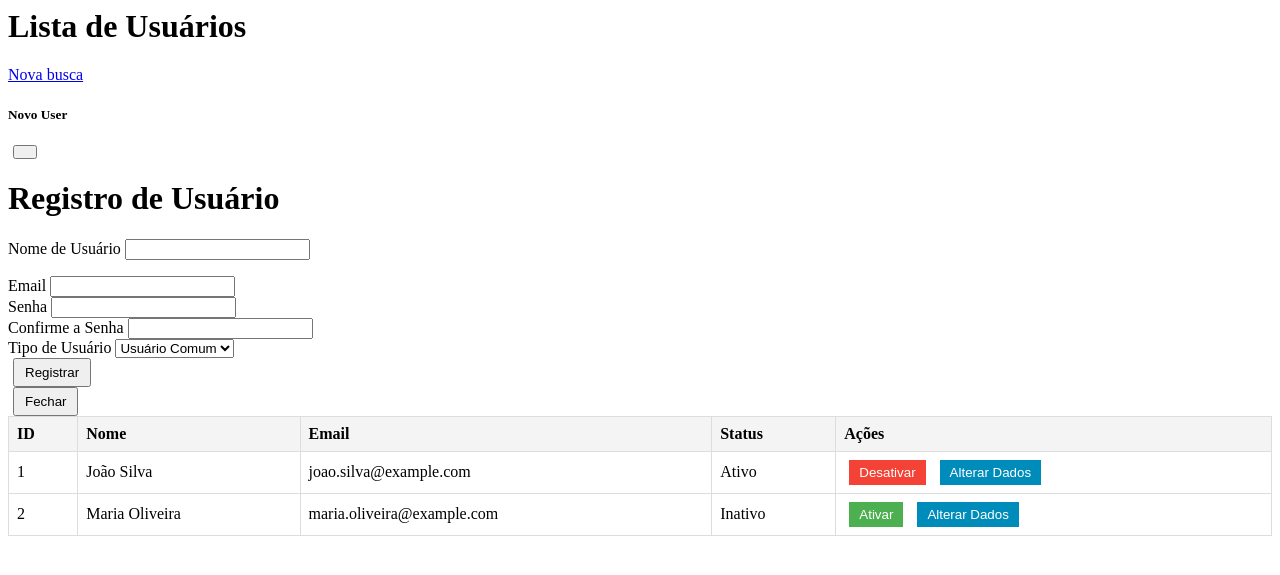
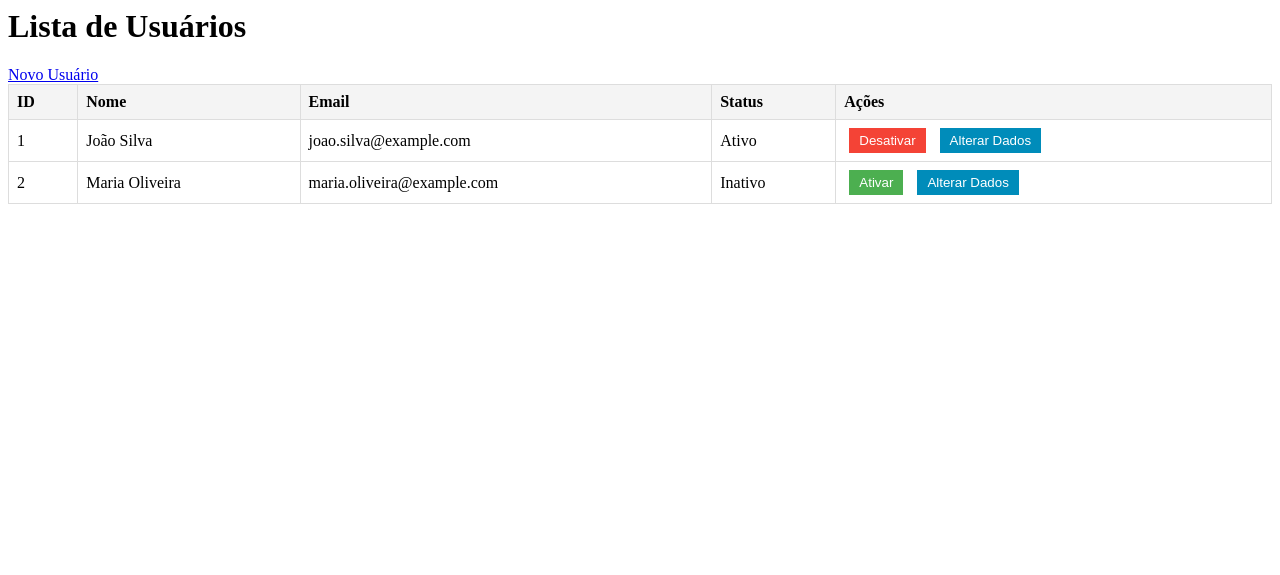
Before and after one commit to luizqueiroz-br/QQSec, a Flask app: template templates/admin/usuarios.html in a window 1280 px wide. Shown: the top 575 px of the page. Run offline with Flask 3, Linux system fonts and the light colour scheme; the template is opened without the code that fills it, so the values that code supplies are empty.

Commit message:
update register

```diff
--- a/templates/admin/registro.html
+++ b/templates/admin/registro.html
@@ -1,15 +1,11 @@
+
+{% extends "base.html" %}
+
+{% block title %}Registro de Usuário{% endblock %}
 
 
 
-
-<div class="modal fade" id="newUserModal" tabindex="-1" aria-labelledby="newUserModalLabel" aria-hidden="true">
-    <div class="modal-dialog">
-        <div class="modal-content">
-            <div class="modal-header">
-                <h5 class="modal-title" id="newUserModalLabel">Novo User</h5>
-                <button type="button" class="btn-close" data-bs-dismiss="modal" aria-label="Close"></button>
-            </div>
-            <div class="modal-body">
+{% block content %}
 
                 <div class="container">
                     <h1>Registro de Usuário</h1>
@@ -48,10 +44,7 @@
                     </form>
 
 </div>
-<div class="modal-footer">
-    <button type="button" class="btn btn-secondary" data-bs-dismiss="modal">Fechar</button>
-</div>
-</div>
-</div>
-</div>
-</div>
+
+
+
+{% endblock %}
--- a/templates/admin/usuarios.html
+++ b/templates/admin/usuarios.html
@@ -38,14 +38,11 @@
     <h1>Lista de Usuários</h1>
 
     <div class="btn-toolbar mb-2 mb-md-0">
-        <a href="#" data-bs-toggle="modal" data-bs-target="#newUserModal">
+        <a href="{{ url_for('auth.register') }}" class="btn btn-sm btn-outline-secondary">
             <i class="bi bi-cart"></i>
-            Nova busca
+            Novo Usuário
         </a>
 
-        <!-- Modal -->
-
-                        {% include 'admin/registro.html' %}
 
 </div>
 
```
Also changed, not shown: instance/db_local.db.
